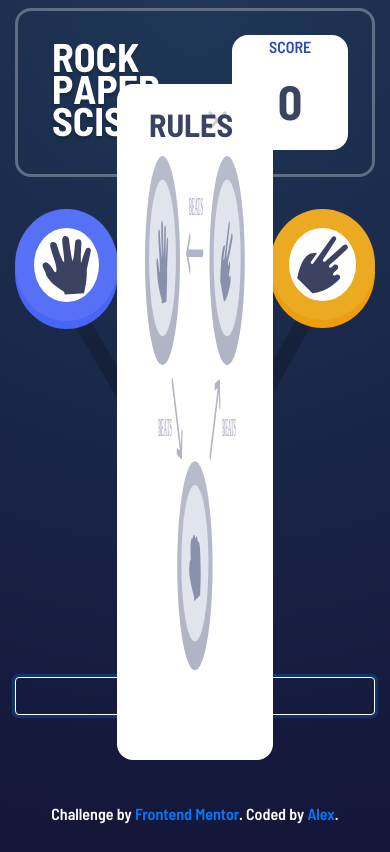
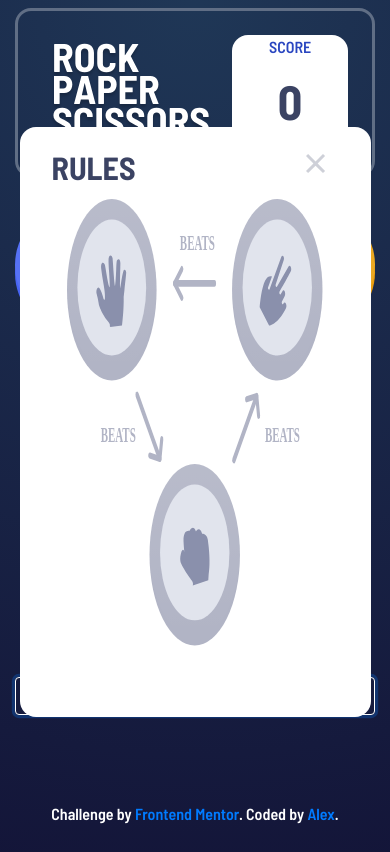
Before and after one commit to alexandertippmann/RPS, a plain HTML site: page index.html in a window 390 px wide. Both pictures are taken after a click on the button "RULES". Drawn offline with nearby package versions, Linux system fonts and the light colour scheme.

Commit message:
mobile fixes

```diff
--- a/css/styles.css
+++ b/css/styles.css
@@ -261,4 +261,16 @@ border-color:white;
     height:auto;
     margin-top:10rem;
   }
+  .rules{
+    text-align:center;
+    position: fixed;
+    top:15%;
+    bottom:15%;
+    left:5%;
+    right:5%;
+    padding:1rem;
+    background-color: white;
+    border-radius:1rem;
+  }
+
 }
```
